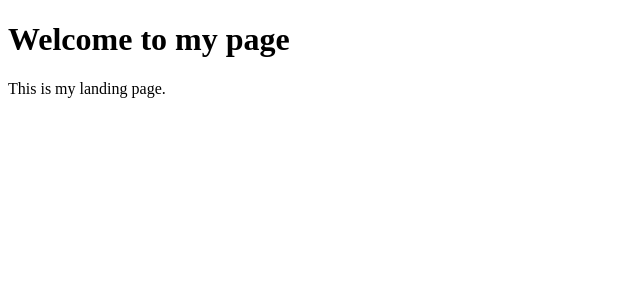
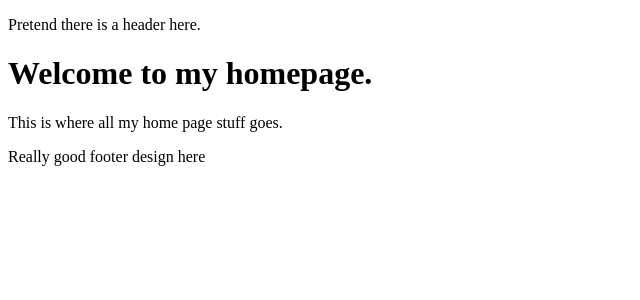
Before and after one commit to KateSebring/Codify, a React app in the folder frontend/: page / in a window 1280 px wide. Shown: the top 300 px of the page, without its empty margins (0-640 px from the left). Built offline with nearby package versions, Linux system fonts and the light colour scheme; the HTML template or start-up script is replaced by a standard one.

Commit message:
Made further changes to frontend for practice/planning

```diff
--- a/frontend/package.json
+++ b/frontend/package.json
@@ -11,7 +11,8 @@
   },
   "dependencies": {
     "react": "^19.2.5",
-    "react-dom": "^19.2.5"
+    "react-dom": "^19.2.5",
+    "react-router-dom": "^7.14.2"
   },
   "devDependencies": {
     "@eslint/js": "^9.39.4",
--- a/frontend/src/App.jsx
+++ b/frontend/src/App.jsx
@@ -1,12 +1,10 @@
+import Home from "./pages/Home";
+import { Routes, Route } from "react-router-dom";
 
-
-function App() {
+export default function App() {
   return (
-    <>
-      <h1>Welcome to my page</h1>
-      <p>This is my landing page.</p>
-    </>
-  )
+    <Routes>
+      <Route path="/" element={<Home />} />
+    </Routes>
+  );
 }
-
-export default App;
--- a/frontend/src/components/Footer.jsx
+++ b/frontend/src/components/Footer.jsx
@@ -0,0 +1,9 @@
+function Footer() {
+    return(
+        <>
+            <p>Really good footer design here</p>
+        </>
+    );
+}
+
+export default Footer;
--- a/frontend/src/components/Header.jsx
+++ b/frontend/src/components/Header.jsx
@@ -0,0 +1,9 @@
+function Header() {
+    return(
+        <>
+            <p>Pretend there is a header here.</p>
+        </>
+    );
+}
+
+export default Header;
--- a/frontend/src/main.jsx
+++ b/frontend/src/main.jsx
@@ -1,9 +1,12 @@
-import { StrictMode } from 'react'
-import { createRoot } from 'react-dom/client'
-import App from './App.jsx'
+import { StrictMode } from 'react';
+import { BrowserRouter } from "react-router-dom";
+import { createRoot } from 'react-dom/client';
+import App from './App.jsx';
 
 createRoot(document.getElementById('root')).render(
   <StrictMode>
-    <App />
-  </StrictMode>,
+    <BrowserRouter>
+      <App />
+    </BrowserRouter>
+  </StrictMode>
 )
--- a/frontend/src/pages/Home.jsx
+++ b/frontend/src/pages/Home.jsx
@@ -0,0 +1,14 @@
+import Header from '../components/Header';
+import Footer from '../components/Footer'
+function Home() {
+    return (
+        <>
+            <Header />
+            <h1>Welcome to my homepage.</h1>
+            <p>This is where all my home page stuff goes.</p>
+            <Footer />
+        </>
+    )
+}
+
+export default Home;
```
Also changed, not shown: 1 other file (tests, documents, lock files or other folders).
